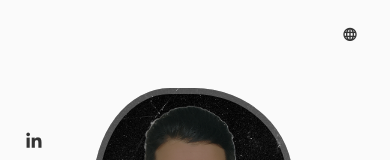
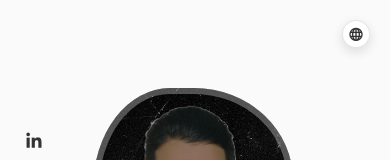
Before and after one commit to Serghini-Abdo/Portfolio, a React (Vite) app: page / in a window 390 px wide. Shown: the top 160 px of the page. Built offline with nearby package versions, Linux system fonts and the light colour scheme.

Commit message:
Style mobile language control

```diff
--- a/src/app/header/header.css
+++ b/src/app/header/header.css
@@ -157,6 +157,11 @@
         top: 1.25rem;
         right: 1.25rem;
         z-index: var(--z-fixed);
+        justify-content: center;
+        background-color: var(--container-color);
+        border: 1px solid rgba(0, 0, 0, 0.1);
+        border-radius: 50%;
+        box-shadow: 0 0.25rem 0.75rem rgba(0, 0, 0, 0.12);
     }
 
     .nav__icon,
```
